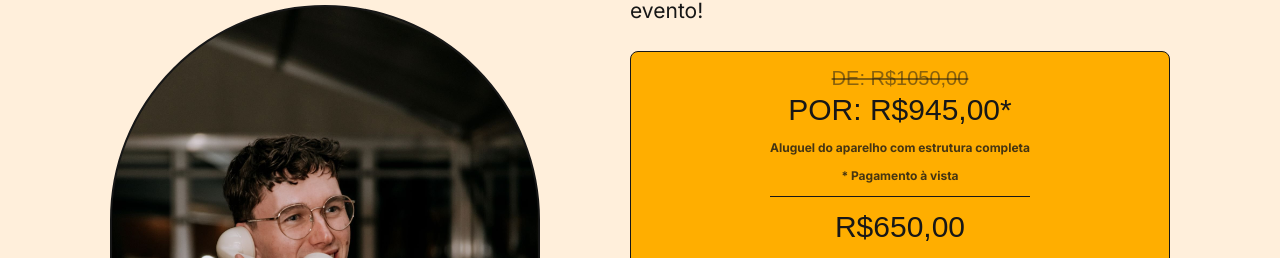
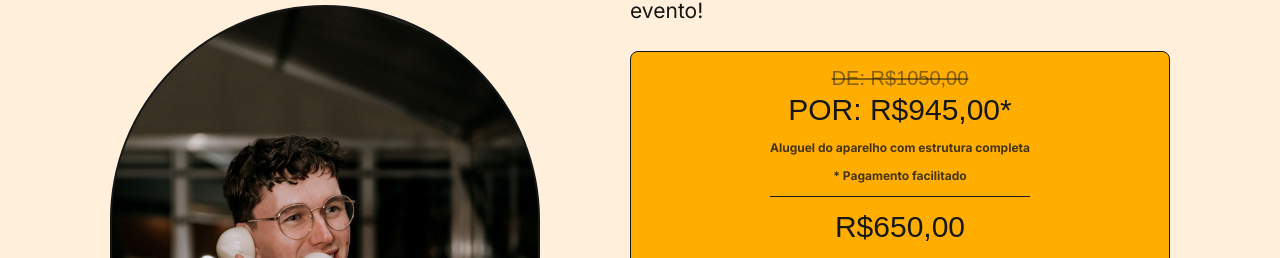
Before and after one commit to vinicioscst/retrofone-landing-page, a Next.js app: page / in a window 1280 px wide. Shown: the part 2266-2524 px from the top of the page. Built offline with nearby package versions, Linux system fonts and the light colour scheme; a web font is replaced by a local one.

Commit message:
fix: adjusts text

```diff
--- a/src/components/contact.tsx
+++ b/src/components/contact.tsx
@@ -45,7 +45,7 @@ export default function Contact() {
                 <p
                   className={`${inter.className} text-neutral-900/80 text-xs text-center mt-3 font-bold`}
                 >
-                  * Pagamento à vista
+                  * Pagamento facilitado
                 </p>
               </div>
               <div className='flex flex-col justify-center flex-grow pt-3'>
```
